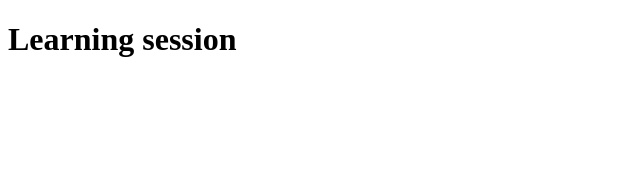
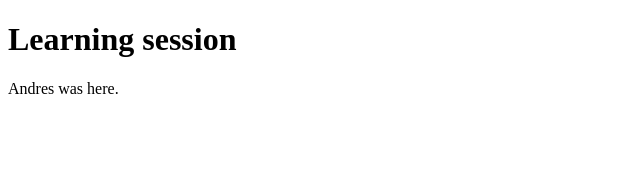
Before and after one commit to Naramatsu/crudwcontext, a React (Create React App) app: page / in a window 1280 px wide. Shown: the top 170 px of the page, without its empty margins (0-640 px from the left). Built offline with nearby package versions, Linux system fonts and the light colour scheme.

Commit message:
First Andres commit

```diff
--- a/src/App.js
+++ b/src/App.js
@@ -3,6 +3,7 @@ function App() {
   return (
     <div className="App">
       <h1>Learning session</h1>
+      <p>Andres was here.</p>
     </div>
   );
 }
```
